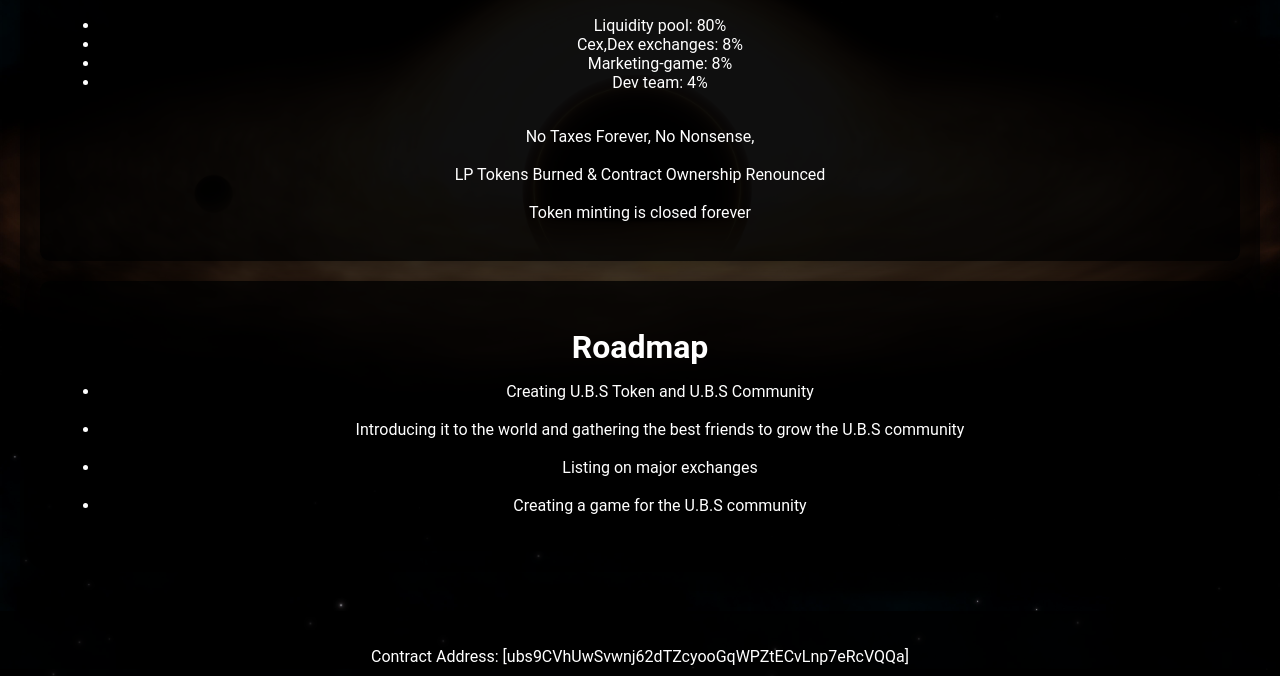
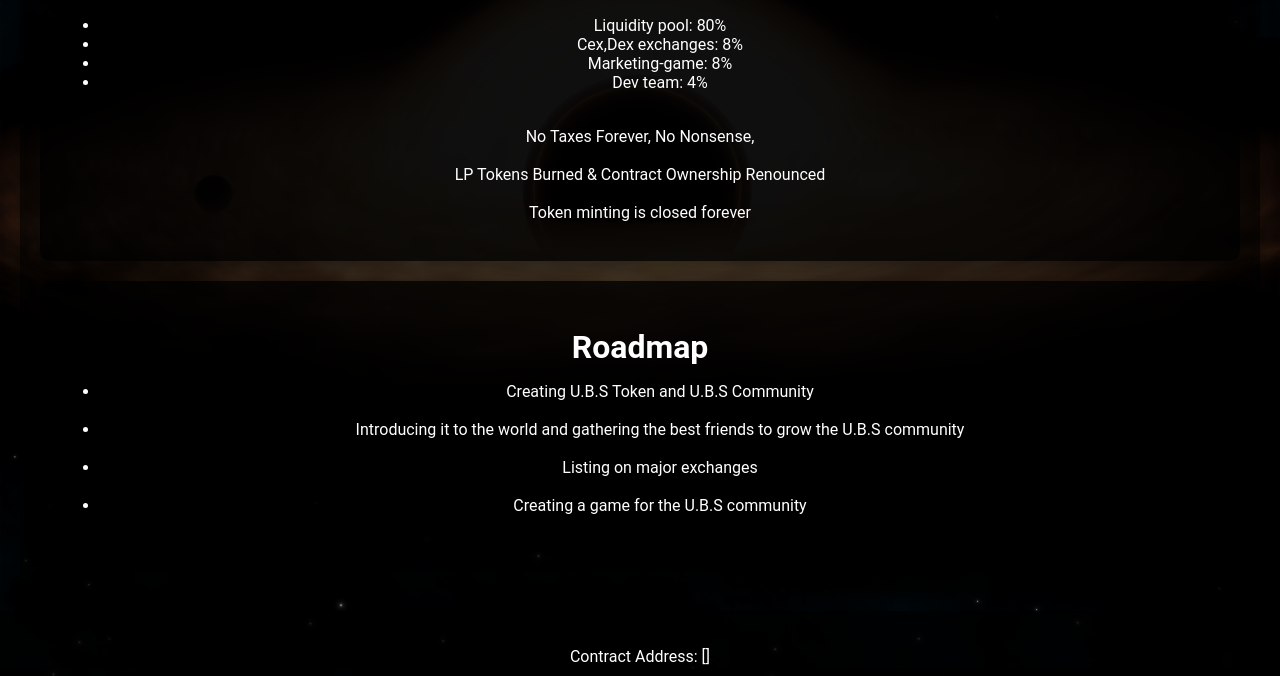
Before and after one commit to Amir495EMWMQM/unisersal.blackhole.security, a plain HTML site: page index.html in a window 1280 px wide. Shown: the part 1038-1714 px from the top of the page. Drawn offline with Linux system fonts and the light colour scheme.

Commit message:
Update index.html

```diff
--- a/index.html
+++ b/index.html
@@ -71,7 +71,7 @@
           </section>
       </main>
        <footer class="footer">
-           <p>Contract Address: [ubs9CVhUwSvwnj62dTZcyooGqWPZtECvLnp7eRcVQQa]</p>
+           <p>Contract Address: []</p>
        <div class="social-icons">
           <a href="https://x.com/ubs_blackhole?s=11" id="twitter"><img src="./Popular-Logo-Twitter-clipart-PNG (1).png" alt="Twitter"></a>
           <!-- <a href="#" id="youtube"><img src="./432560.webp" alt="YouTube"></a> -->
```
